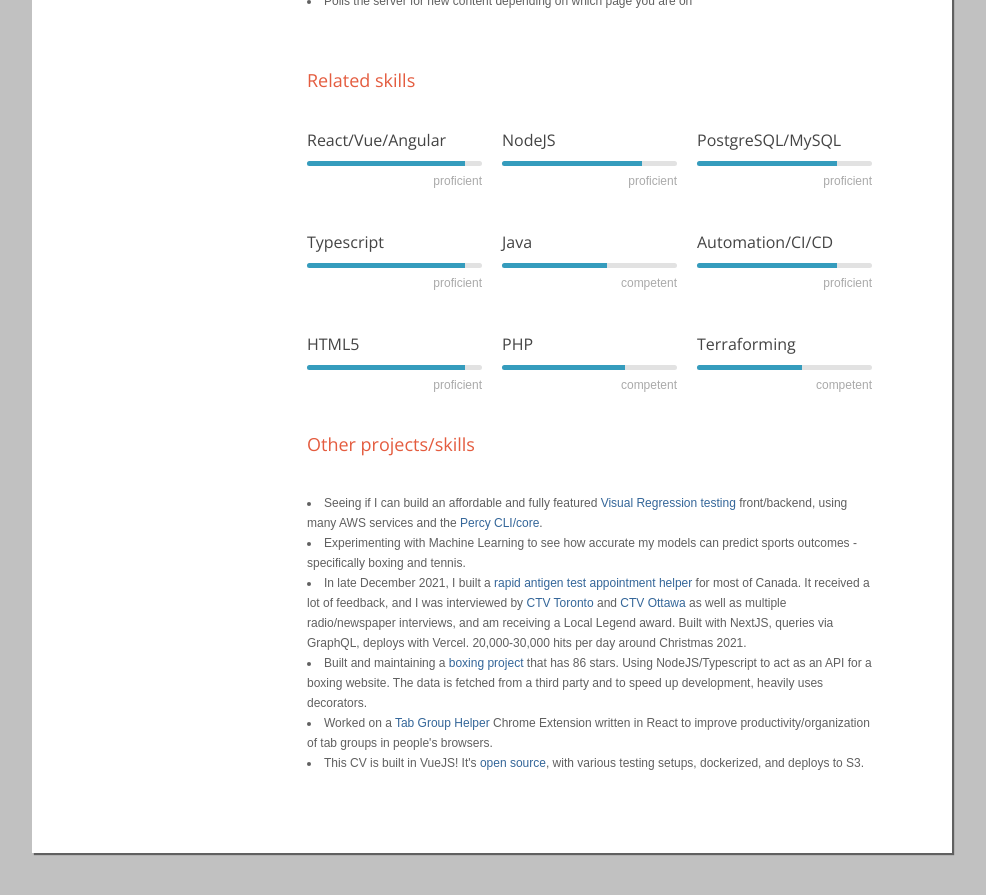
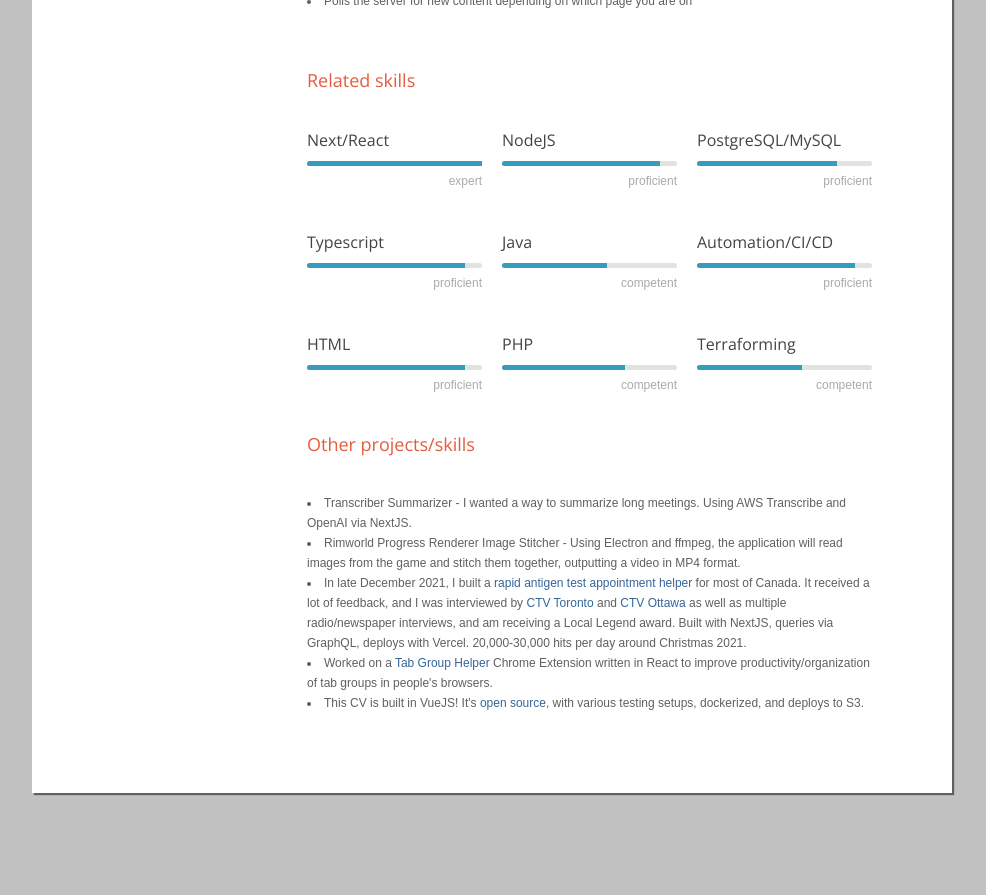
Before and after one commit to mikedidomizio/mikedidomizio-resume, a Vue app: page / in a window 1280 px wide. Shown: the part 2080-2975 px from the top of the page, without its empty margins (148-1134 px from the left). After the commit the page ends 2953 px from the top, so only its background shows below. Built offline with nearby package versions, Linux system fonts and the light colour scheme.

Commit message:
Add projects Transcriber Summarizer, Rimworld Progress Renderer Image Stitcher

```diff
--- a/src/App.vue
+++ b/src/App.vue
@@ -87,17 +87,17 @@
 
         <SkillsSection>
             <SkillsRow>
-                <Skill v-bind:rank="9">React/Vue/Angular</Skill>
-                <Skill v-bind:rank="8">NodeJS</Skill>
+                <Skill v-bind:rank="10">Next/React</Skill>
+                <Skill v-bind:rank="9">NodeJS</Skill>
                 <Skill v-bind:rank="8">PostgreSQL/MySQL</Skill>
             </SkillsRow>
             <SkillsRow>
                 <Skill v-bind:rank="9">Typescript</Skill>
                 <Skill v-bind:rank="6">Java</Skill>
-                <Skill v-bind:rank="8">Automation/CI/CD</Skill>
+                <Skill v-bind:rank="9">Automation/CI/CD</Skill>
             </SkillsRow>
             <SkillsRow>
-                <Skill v-bind:rank="9">HTML5</Skill>
+                <Skill v-bind:rank="9">HTML</Skill>
                 <Skill v-bind:rank="7">PHP</Skill>
                 <Skill v-bind:rank="6">Terraforming</Skill>
             </SkillsRow>
@@ -109,21 +109,16 @@
             <SkillsRow>
                 <ul class="disc">
                     <li>
-                        Seeing if I can build an affordable and fully featured <a href="https://github.com/visual-regression-testing" target="_blank">Visual Regression testing</a> front/backend, using many AWS services and the <a href="https://github.com/percy/cli" target="_blank">Percy CLI/core</a>.
+                        Transcriber Summarizer - I wanted a way to summarize long meetings. Using AWS Transcribe and OpenAI via NextJS.
                     </li>
                     <li>
-                        Experimenting with Machine Learning to see how accurate my models can predict sports outcomes - specifically boxing and tennis.
+                        Rimworld Progress Renderer Image Stitcher - Using Electron and ffmpeg, the application will read images from the game and stitch them together, outputting a video in MP4 format.
                     </li>
                     <li>
                         In late December 2021, I built a <a href="https://covid-testing.vercel.app/" target="_blank">rapid antigen test appointment helper</a> for most of Canada.
                         It received a lot of feedback, and I was interviewed by <a href="https://www.youtube.com/watch?v=JZNTT7g3ytQ" target="_blank">CTV Toronto</a>
                         and <a href="https://www.youtube.com/watch?v=6ofQ82206K8" target="_blank">CTV Ottawa</a> as well as multiple radio/newspaper interviews, and am
                         receiving a Local Legend award. Built with NextJS, queries via GraphQL, deploys with Vercel. 20,000-30,000 hits per day around Christmas 2021.
-                    </li>
-                    <li>
-                        Built and maintaining a <a href="https://github.com/boxing/boxrec" target="_blank">boxing
-                        project</a> that has 86 stars. Using NodeJS/Typescript to act
-                        as an API for a boxing website. The data is fetched from a third party and to speed up development, heavily uses decorators.
                     </li>
                     <li>Worked on a <a
                             href="https://chrome.google.com/webstore/detail/tab-group-helper/llhkcebnebfiaamifhbpehjompplpnae?hl=en&authuser=0"
```
